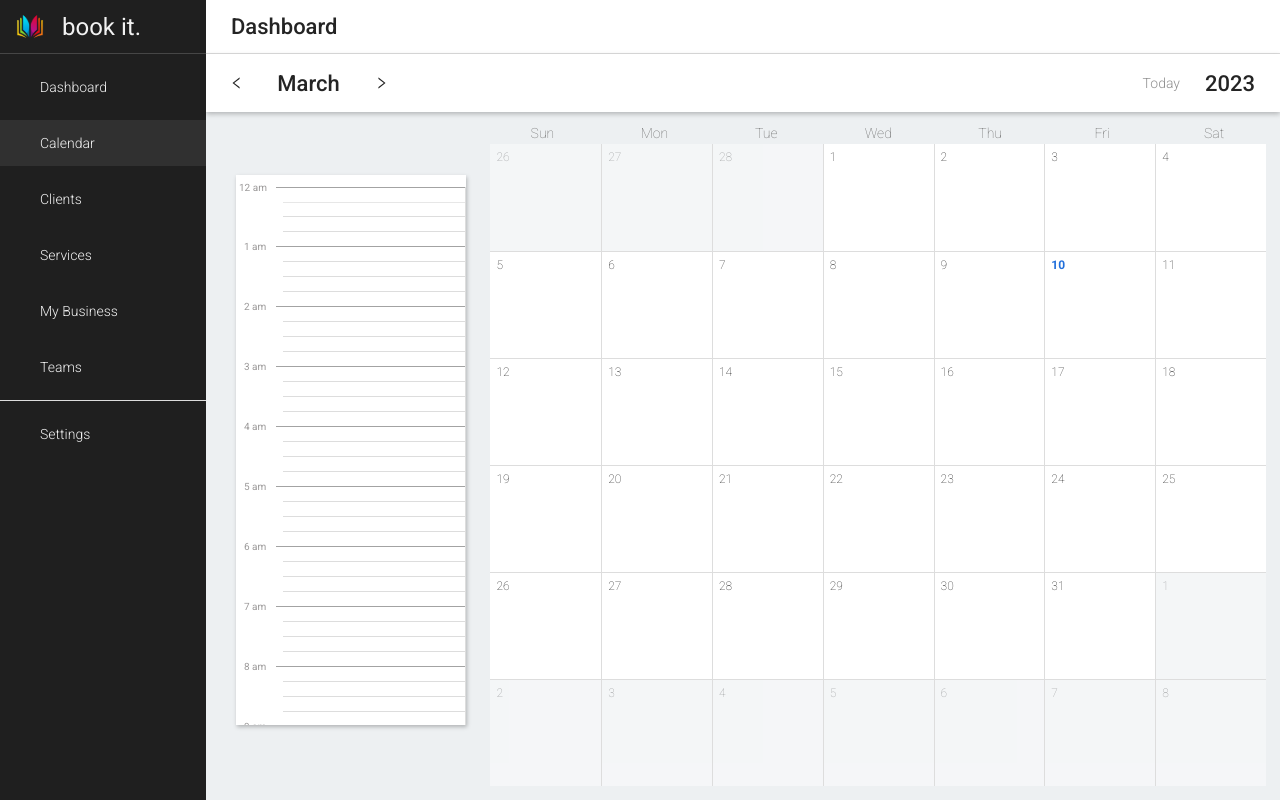
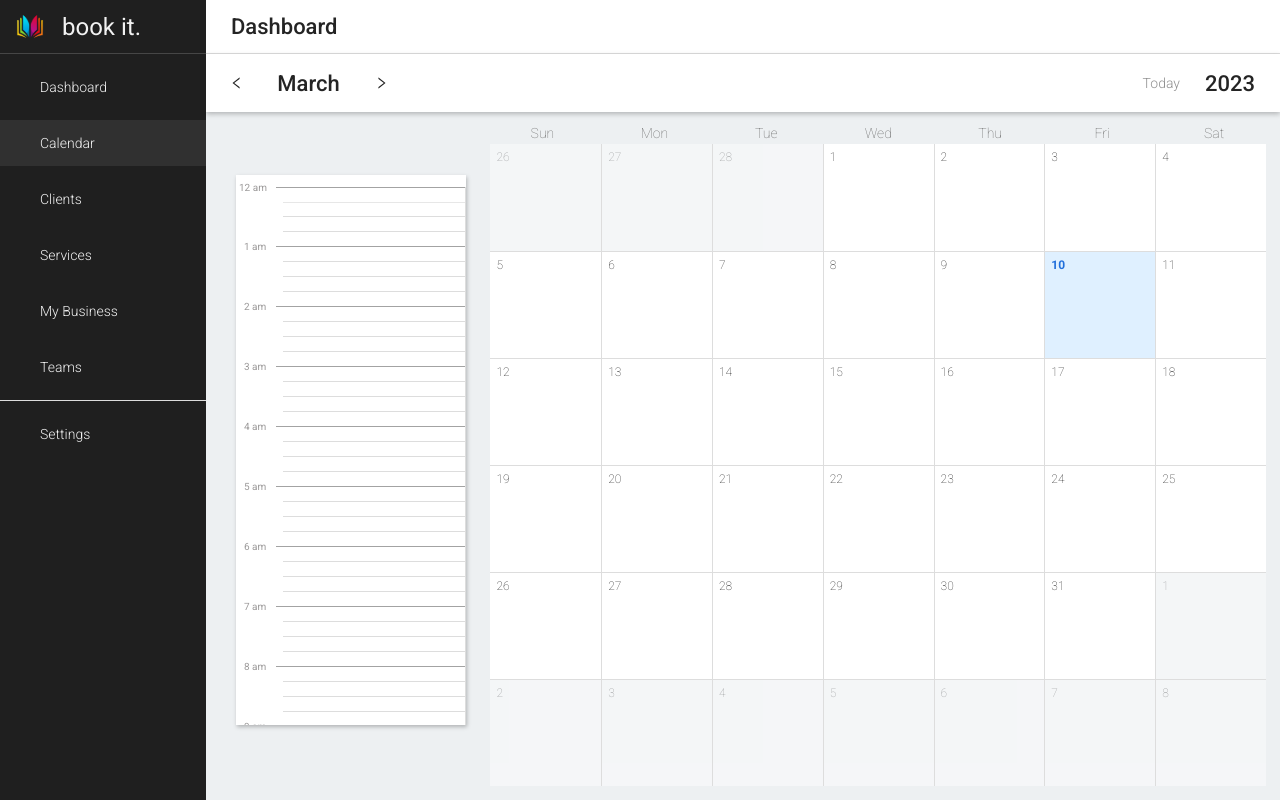
Before and after one commit to ryanhartwig/bookeasy, a Next.js app in the folder next/: page /calendar in a window 1280 px wide. Built offline with nearby package versions, Linux system fonts and the light colour scheme.

Commit message:
Enable day selection and pass day date (number) down to Daily component

```diff
--- a/next/src/app/calendar/daily.tsx
+++ b/next/src/app/calendar/daily.tsx
@@ -9,7 +9,11 @@ import { useMemo, useEffect, useState, useRef } from 'react';
 import { Hours } from '../dashboard/hours';
 import styles from './daily.module.scss';
 
-export const Daily = () => {
+interface DailyProps {
+  day: number,
+}
+
+export const Daily: React.FC<DailyProps> = ({day}) => {
   const services = useMemo( () => new Map<string, Service>(), []);
   const clients = useMemo(() => new Map<string, Client>(), []);
 
--- a/next/src/app/calendar/page.tsx
+++ b/next/src/app/calendar/page.tsx
@@ -22,8 +22,12 @@ export default function Page() {
   initDate.setDate(1);
   initDate.setDate(initDate.getDay() * -1);
 
+  const [selected, setSelected] = useState<[number, number]>(getDayRange());
+
   // On selecting day
-  const onSelect = useCallback(([min, max]: [number, number]) => {}, []);
+  const onSelect = useCallback(([min, max]: [number, number]) => {
+    setSelected([min, max]);
+  }, []);
 
   // First date to show on the top left most cell of the calendar
   const [startDate, setStartDate] = useState<Date>(initDate);
@@ -88,8 +92,8 @@ export default function Page() {
         </div>
       </SecondaryHeader>
       <div className={styles.content}>
-        <Daily />
-        <Calendar startDate={startDate} viewing={viewing} />
+        <Daily day={selected[0]} />
+        <Calendar selected={selected} onSelect={onSelect} startDate={startDate} viewing={viewing} />
       </div>
     </div>
   )
--- a/next/src/utility/functions/getDayRange.ts
+++ b/next/src/utility/functions/getDayRange.ts
@@ -3,7 +3,7 @@
  * @param d Date or number (Date.getTime()) to parse
  * @returns The Date.getTime() (milliseconds) representing the very start and end of the day, of the provided date
  */
-export const getDayRange = (d: Date | number): [number, number] => {
+export const getDayRange = (d: Date | number = new Date()): [number, number] => {
   const date = new Date(d);
 
   // Set to very start of provided day
```
